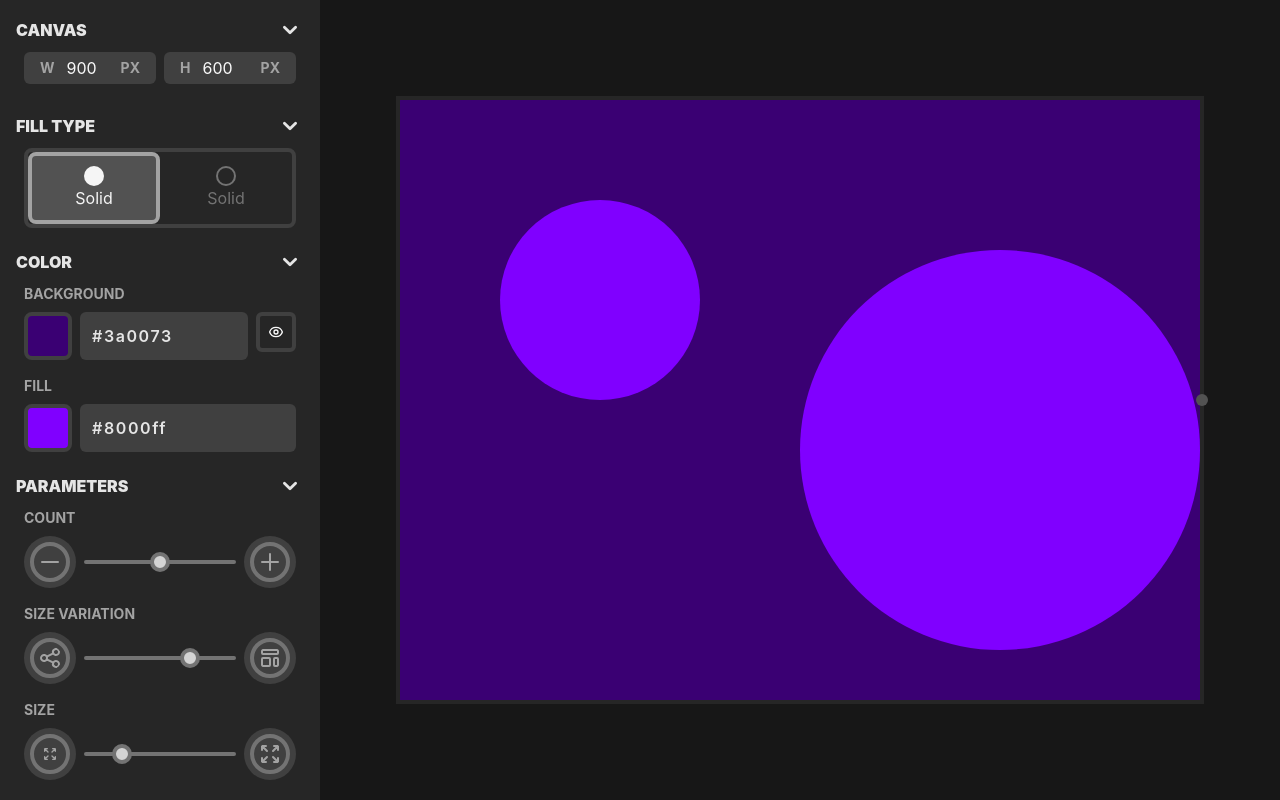
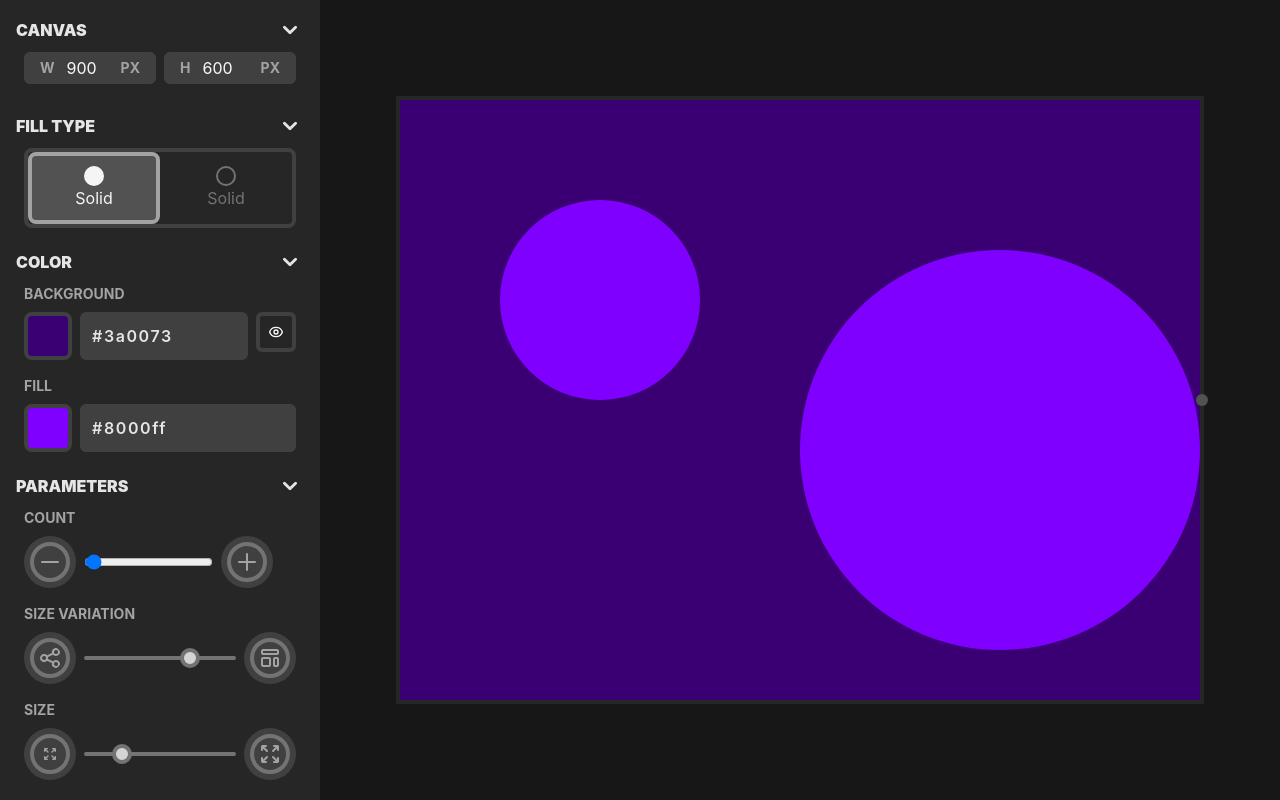
Before and after one commit to iorgadev/svgmkr, a Next.js app: page / in a window 1280 px wide. Built offline with nearby package versions, Linux system fonts and the light colour scheme.

Commit message:
refactor CountAmount to use Slider component

```diff
--- a/components/Settings/CountAmount.jsx
+++ b/components/Settings/CountAmount.jsx
@@ -1,25 +1,56 @@
-import { useState, useEffect, useRef } from "react";
+import { useState } from "react";
 import { useAtom } from "jotai";
 import { settingsAtom } from "@/store/index";
-import Option from "@/components/Option";
-import { PlusIcon, MinusIcon } from "@heroicons/react/outline";
+import Slider from "@/components/Option/Slider";
+import { MinusIcon, PlusIcon } from "@heroicons/react/outline";
 
 export default function CountAmount() {
   const [settings, setSettings] = useAtom(settingsAtom);
-  const [count, setCount] = useState(settings.count);
+
+  const updateSettingsCount = (value) => {
+    setSettings((prev) => ({ ...prev, count: value }));
+  };
 
   return (
-    <Option title="Count">
-      <div className="rounded-full p-1.5 bg-neutral-700">
-        <MinusIcon className="option__icon-round" />
-      </div>
-      <div className="option__slider w-full items-center justify-center flex">
-        <div className="w-full h-1 bg-neutral-500 rounded-full"></div>
-        <div className="absolute w-5 h-5 rounded-full bg-neutral-300 border-4 border-neutral-500"></div>
-      </div>
-      <div className="rounded-full p-1.5 bg-neutral-700">
-        <PlusIcon className="option__icon-round" />
-      </div>
-    </Option>
+    <Slider
+      LeftIcon={MinusIcon}
+      RightIcon={PlusIcon}
+      title="Count"
+      value={settings.count}
+      min={1}
+      max={100}
+      onChange={updateSettingsCount}
+    />
   );
 }
+
+// import { useState, useEffect, useRef } from "react";
+// import { useAtom } from "jotai";
+// import { settingsAtom } from "@/store/index";
+// import Option from "@/components/Option";
+// import { PlusIcon, MinusIcon } from "@heroicons/react/outline";
+
+// export default function CountAmount() {
+//   const [settings, setSettings] = useAtom(settingsAtom);
+//   const [count, setCount] = useState(settings.count);
+
+//   return (
+//     <Option title="Count">
+//       <div className="rounded-full p-1.5 bg-neutral-700">
+//         <MinusIcon className="option__icon-round" />
+//       </div>
+//       <div className="flex items-center justify-center w-full option__slider">
+//         <input
+//           type="range"
+//           min="1"
+//           max="10"
+//           value={count}
+//           onChange={(e) => setCount(e.target.value)}
+//         />
+//       </div>
+//       <div className="rounded-full p-1.5 bg-neutral-700">
+//         <PlusIcon className="option__icon-round" />
+//       </div>
+//     </Option>
+//   );
+// }
```
